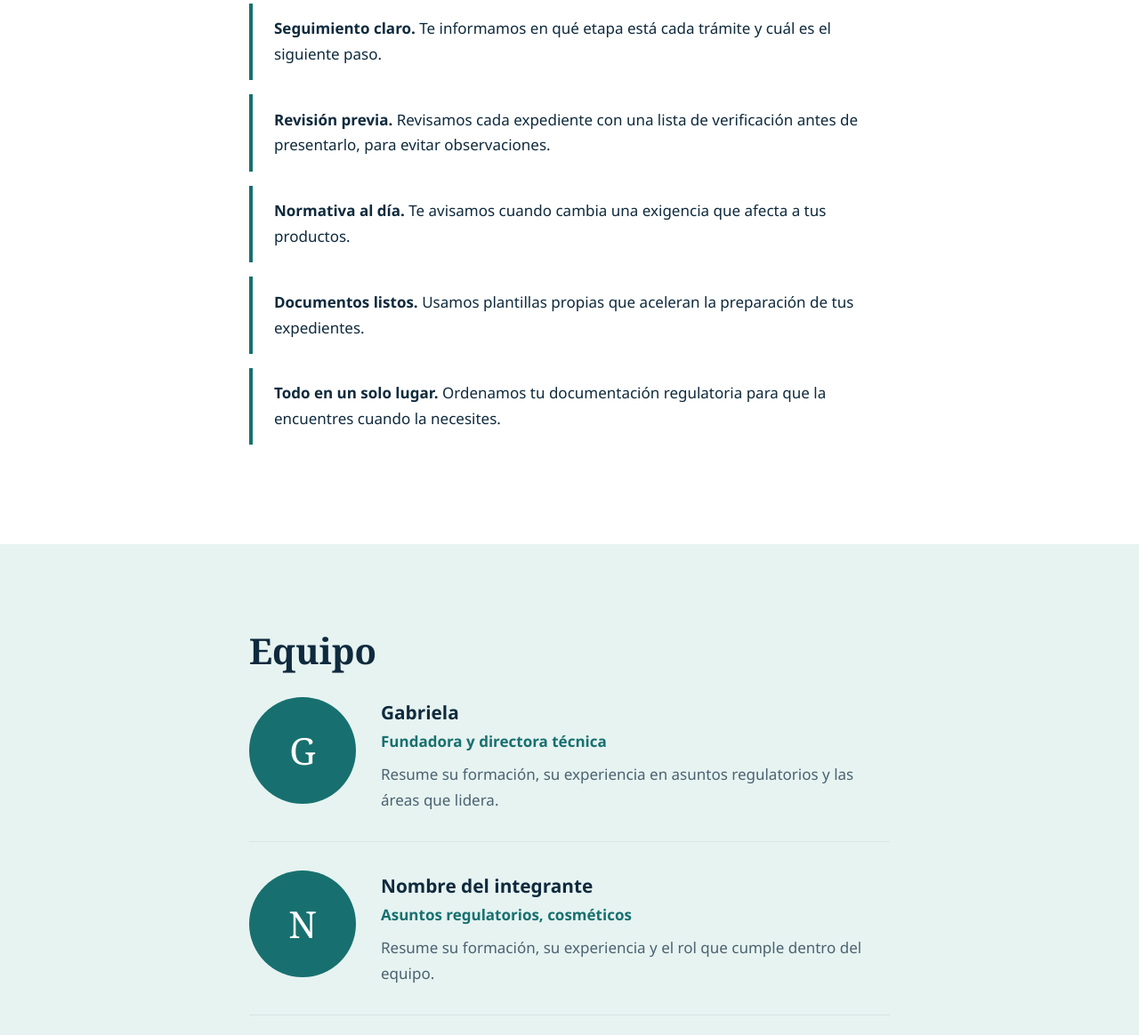
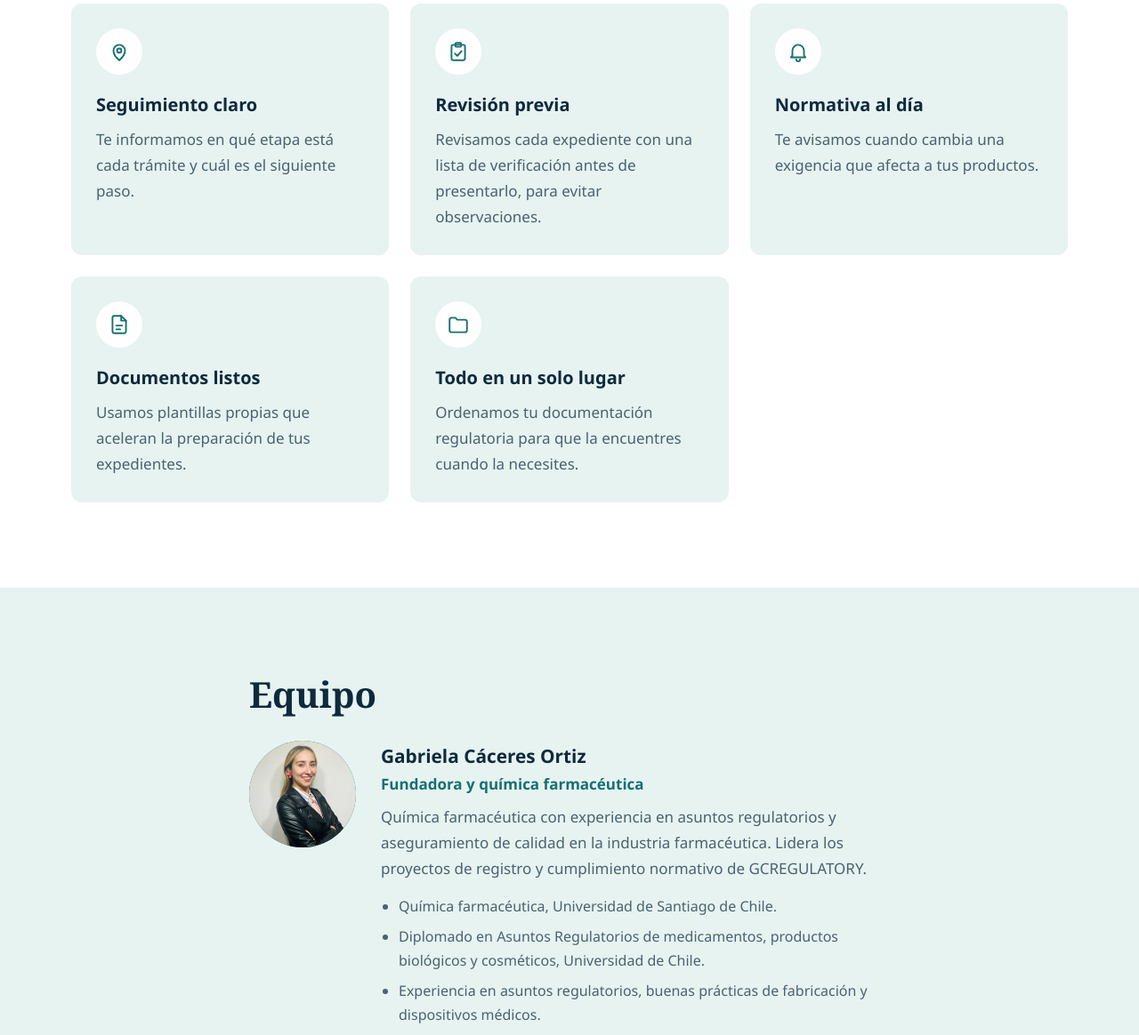
Before and after one commit to felipesantanamu-dev/Pagina_Gabriela, a plain HTML site: page index.html in a window 1280 px wide. Shown: the part 3097-4261 px from the top of the page at 89% size. Drawn offline with Linux system fonts and the light colour scheme.

Commit message:
Innovación con tarjetas e íconos; perfil y foto de Gabriela en Equipo
Co-Authored-By: Claude Sonnet 5.5 <noreply@anthropic.com>
Claude-Session: https://claude.ai/code/session_01QWqtcuzxLAhoCBnxF6Dyff

```diff
--- a/css/style.css
+++ b/css/style.css
@@ -161,9 +161,12 @@ a:hover { color: var(--marino); }
 .cierre { margin-top: 2rem; font-weight: 600; }
 
 /* Innovación */
-.lista-destacada { list-style: none; margin: 0; padding: 0; }
-.lista-destacada li { padding: .9rem 0 .9rem 1.5rem; border-left: 4px solid var(--verde); margin-bottom: 1rem; }
-.lista-destacada strong { color: var(--marino); }
+.tarjetas { list-style: none; margin: 0; padding: 0; display: grid; grid-template-columns: repeat(auto-fit, minmax(290px, 1fr)); gap: 1.5rem; }
+.tarjeta { background: var(--menta); border-radius: 12px; padding: 1.75rem; }
+.icono { display: grid; place-items: center; width: 52px; height: 52px; border-radius: 50%; background: #fff; color: var(--verde); margin-bottom: 1.1rem; }
+.icono svg { width: 26px; height: 26px; }
+.tarjeta h3 { margin: 0 0 .5rem; font-size: 1.25rem; color: var(--marino); }
+.tarjeta p { margin: 0; color: var(--suave); }
 
 /* Equipo */
 .perfil { display: grid; grid-template-columns: 120px 1fr; gap: 1.75rem; align-items: start; padding: 2rem 0; border-top: 1px solid var(--linea); }
@@ -174,7 +177,10 @@ a:hover { color: var(--marino); }
 }
 .perfil h3 { margin: 0; font-size: 1.3rem; color: var(--marino); }
 .cargo { margin: 0 0 .5rem; color: var(--verde); font-weight: 600; }
-.perfil p:last-child { margin: 0; color: var(--suave); }
+.perfil p:not(.cargo) { margin: 0; color: var(--suave); }
+.credenciales { margin: .9rem 0 0; padding-left: 1.25rem; color: var(--suave); font-size: 1rem; }
+.credenciales li { margin-bottom: .4rem; }
+img.foto { display: block; object-fit: cover; }
 
 /* Contacto */
 .contacto-grilla { display: grid; grid-template-columns: 1fr 1.3fr; gap: clamp(2rem, 6vw, 4.5rem); align-items: start; }
--- a/index.html
+++ b/index.html
@@ -166,15 +166,35 @@
     </section>
 
     <section id="innovacion" class="seccion">
-      <div class="contenedor angosto">
+      <div class="contenedor">
         <h2>Innovación</h2>
         <p class="intro">Cómo organizamos el trabajo para darte más certeza en cada trámite.</p>
-        <ul class="lista-destacada">
-          <li><strong>Seguimiento claro.</strong> Te informamos en qué etapa está cada trámite y cuál es el siguiente paso.</li>
-          <li><strong>Revisión previa.</strong> Revisamos cada expediente con una lista de verificación antes de presentarlo, para evitar observaciones.</li>
-          <li><strong>Normativa al día.</strong> Te avisamos cuando cambia una exigencia que afecta a tus productos.</li>
-          <li><strong>Documentos listos.</strong> Usamos plantillas propias que aceleran la preparación de tus expedientes.</li>
-          <li><strong>Todo en un solo lugar.</strong> Ordenamos tu documentación regulatoria para que la encuentres cuando la necesites.</li>
+        <ul class="tarjetas">
+          <li class="tarjeta">
+            <span class="icono"><svg viewBox="0 0 24 24" fill="none" stroke="currentColor" stroke-width="1.75" stroke-linecap="round" stroke-linejoin="round" aria-hidden="true"><path d="M12 21s-6-5.2-6-10a6 6 0 1 1 12 0c0 4.8-6 10-6 10z"/><circle cx="12" cy="11" r="2.2"/></svg></span>
+            <h3>Seguimiento claro</h3>
+            <p>Te informamos en qué etapa está cada trámite y cuál es el siguiente paso.</p>
+          </li>
+          <li class="tarjeta">
+            <span class="icono"><svg viewBox="0 0 24 24" fill="none" stroke="currentColor" stroke-width="1.75" stroke-linecap="round" stroke-linejoin="round" aria-hidden="true"><rect x="5" y="5" width="14" height="16" rx="2"/><rect x="9" y="3" width="6" height="4" rx="1"/><path d="M8.5 14l2.5 2.5 4.5-5"/></svg></span>
+            <h3>Revisión previa</h3>
+            <p>Revisamos cada expediente con una lista de verificación antes de presentarlo, para evitar observaciones.</p>
+          </li>
+          <li class="tarjeta">
+            <span class="icono"><svg viewBox="0 0 24 24" fill="none" stroke="currentColor" stroke-width="1.75" stroke-linecap="round" stroke-linejoin="round" aria-hidden="true"><path d="M6 16v-5a6 6 0 1 1 12 0v5l1.5 2h-15z"/><path d="M10 20a2 2 0 0 0 4 0"/></svg></span>
+            <h3>Normativa al día</h3>
+            <p>Te avisamos cuando cambia una exigencia que afecta a tus productos.</p>
+          </li>
+          <li class="tarjeta">
+            <span class="icono"><svg viewBox="0 0 24 24" fill="none" stroke="currentColor" stroke-width="1.75" stroke-linecap="round" stroke-linejoin="round" aria-hidden="true"><path d="M14 3H7a2 2 0 0 0-2 2v14a2 2 0 0 0 2 2h10a2 2 0 0 0 2-2V8z"/><path d="M14 3v5h5"/><path d="M9 13h6M9 17h4"/></svg></span>
+            <h3>Documentos listos</h3>
+            <p>Usamos plantillas propias que aceleran la preparación de tus expedientes.</p>
+          </li>
+          <li class="tarjeta">
+            <span class="icono"><svg viewBox="0 0 24 24" fill="none" stroke="currentColor" stroke-width="1.75" stroke-linecap="round" stroke-linejoin="round" aria-hidden="true"><path d="M3 7a2 2 0 0 1 2-2h4l2 2h8a2 2 0 0 1 2 2v9a2 2 0 0 1-2 2H5a2 2 0 0 1-2-2z"/></svg></span>
+            <h3>Todo en un solo lugar</h3>
+            <p>Ordenamos tu documentación regulatoria para que la encuentres cuando la necesites.</p>
+          </li>
         </ul>
       </div>
     </section>
@@ -184,11 +204,16 @@
         <h2>Equipo</h2>
 
         <article class="perfil">
-          <div class="foto" role="img" aria-label="Espacio para la foto de Gabriela">G</div>
+          <img class="foto" src="assets/img/gabriela.jpg" alt="Retrato de Gabriela Cáceres Ortiz" width="480" height="480" loading="lazy">
           <div>
-            <h3>Gabriela</h3>
-            <p class="cargo">Fundadora y directora técnica</p>
-            <p>Resume su formación, su experiencia en asuntos regulatorios y las áreas que lidera.</p>
+            <h3>Gabriela Cáceres Ortiz</h3>
+            <p class="cargo">Fundadora y química farmacéutica</p>
+            <p>Química farmacéutica con experiencia en asuntos regulatorios y aseguramiento de calidad en la industria farmacéutica. Lidera los proyectos de registro y cumplimiento normativo de GCREGULATORY.</p>
+            <ul class="credenciales">
+              <li>Química farmacéutica, Universidad de Santiago de Chile.</li>
+              <li>Diplomado en Asuntos Regulatorios de medicamentos, productos biológicos y cosméticos, Universidad de Chile.</li>
+              <li>Experiencia en asuntos regulatorios, buenas prácticas de fabricación y dispositivos médicos.</li>
+            </ul>
           </div>
         </article>
 
```
Also changed, not shown: assets/img/gabriela.jpg (added), 1 other file.
